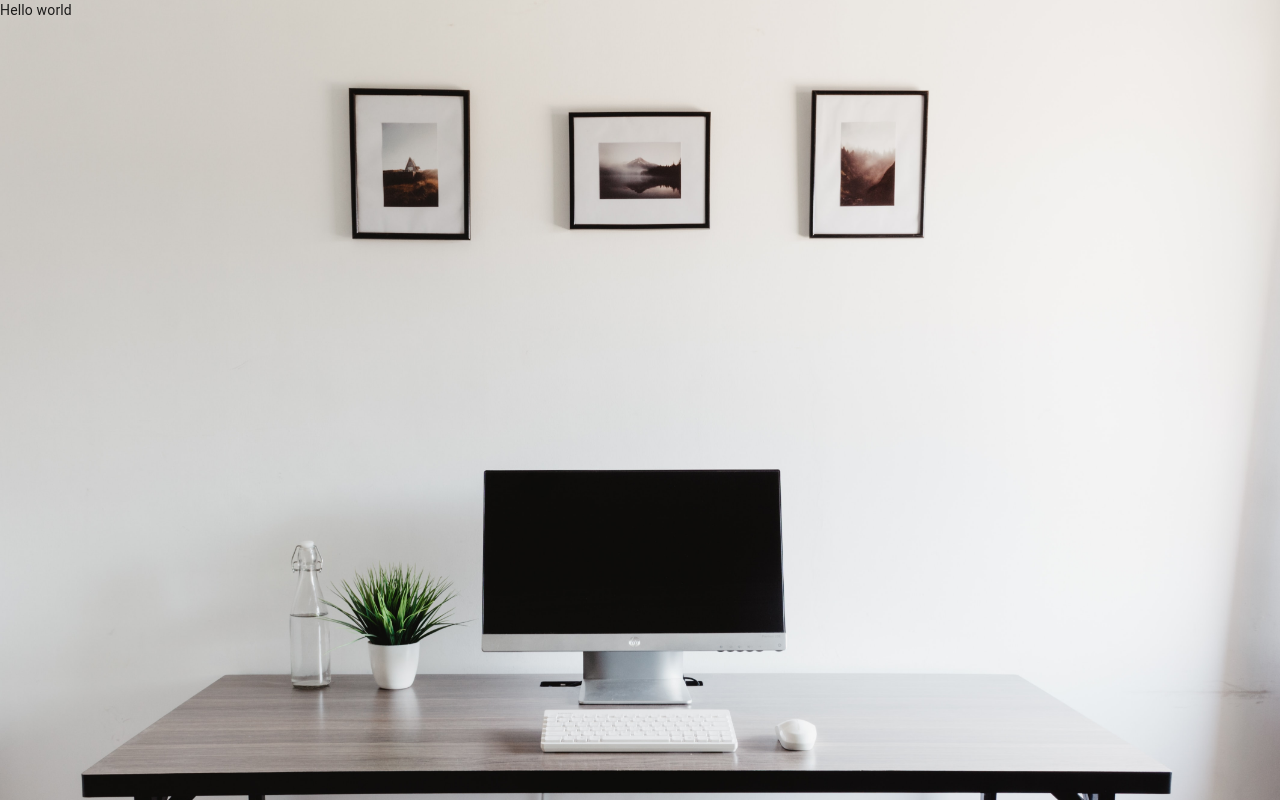
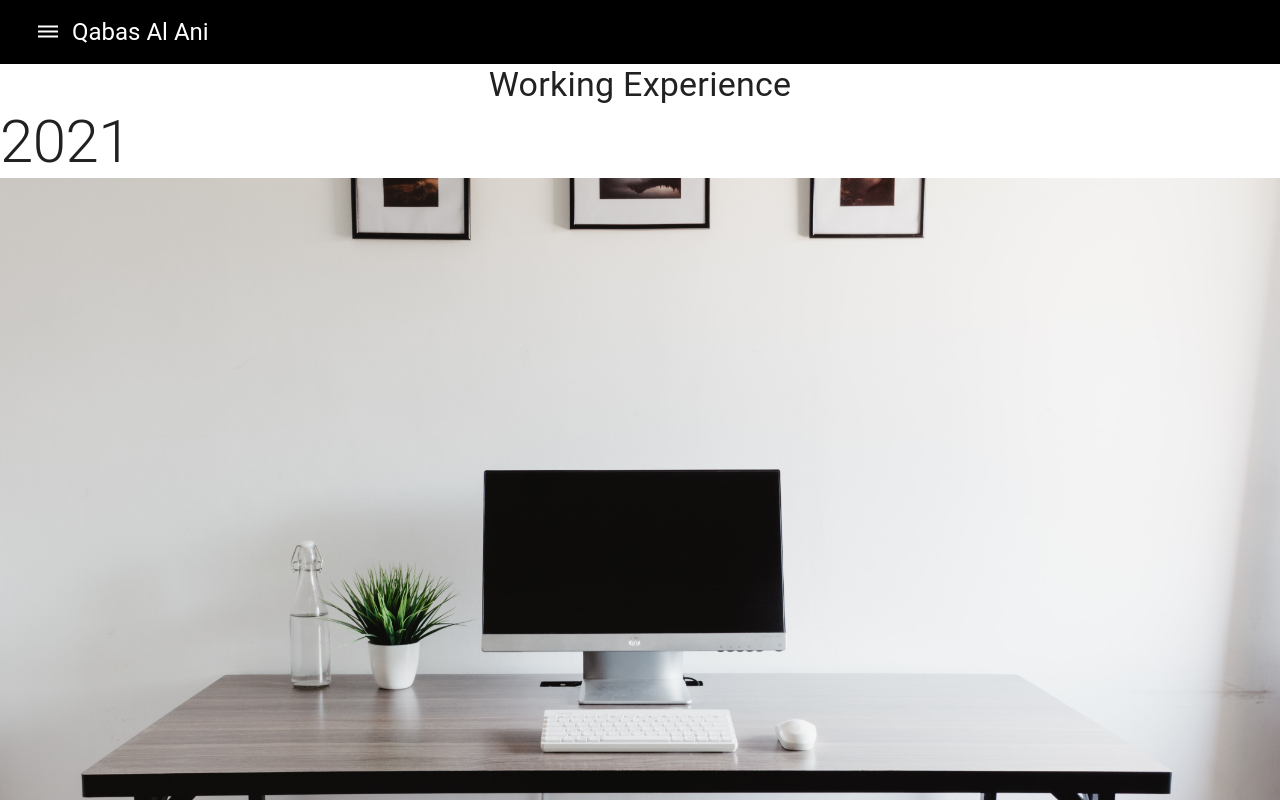
Before and after one commit to Qabas-al-ani/Personal_portfolio, a React (Create React App) app: page /resume in a window 1280 px wide. Built offline with nearby package versions, Linux system fonts and the light colour scheme.

Commit message:
imported makestyles typography and box to style the working experience section

```diff
--- a/src/components/Resume.js
+++ b/src/components/Resume.js
@@ -1,10 +1,32 @@
 import React from 'react'
+import {makeStyles} from "@material-ui/core/styles"
+import { Typography, Box} from "@material-ui/core"
+import Navbar from "./Navbar"
+
+
+const useStyles = makeStyles({
+    mainContainer: {
+        background: "white"
+    }
+})
+
+
 
 const Resume = () => {
+    const classes = useStyles()
     return (
-        <div>
-            Hello world
-        </div>
+        <>
+        <Navbar />
+<Box component="header" className={classes.mainContainer}>
+<Typography variant="h4" align="center">
+    Working Experience
+</Typography>
+<Box component="div">
+    <Typography variant="h2">2021</Typography>
+</Box>
+</Box>
+
+        </>
     )
 }
 
```
